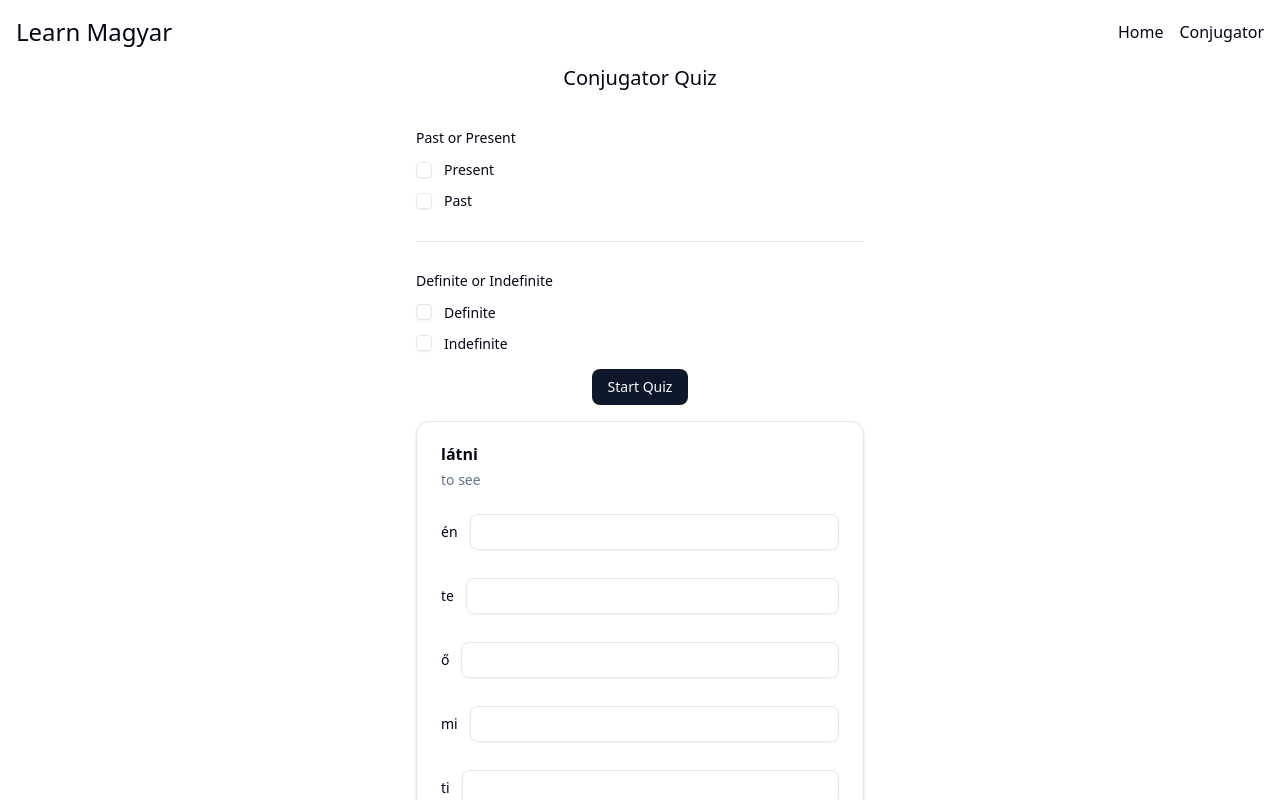
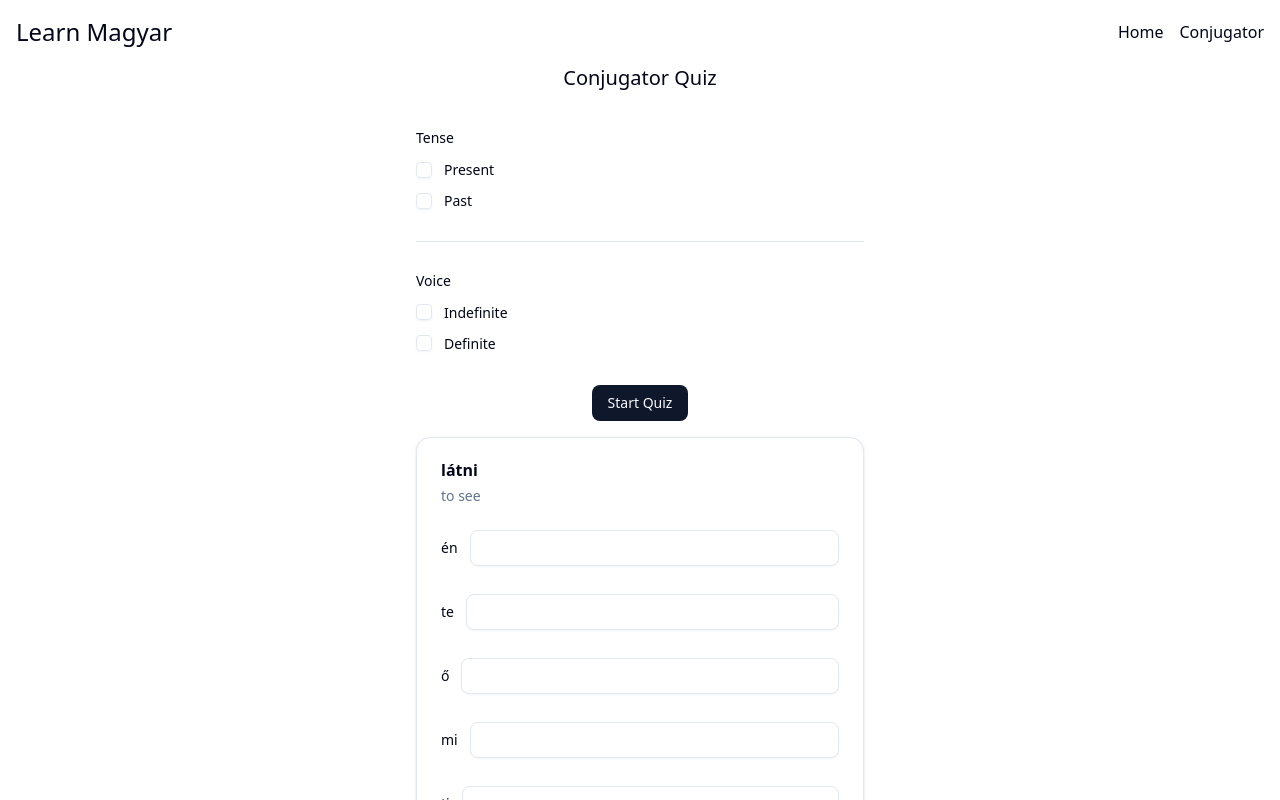
Before and after one commit to aberger3647/magyar, a React (Vite) app: page /conjugator in a window 1280 px wide. Shown: the top 800 px of the page. Built offline with nearby package versions, Linux system fonts and the light colour scheme.

Commit message:
feat: enhance FieldCheckbox component with form handling for tense and voice selection

```diff
--- a/src/components/Conjugator.tsx
+++ b/src/components/Conjugator.tsx
@@ -36,14 +36,56 @@ const formSchema = z.object({
   ők: z.string().nonempty("This field is required"),
 });
 
+// const checkboxFormSchema = z.object({
+//   tense: z.array,
+//   voice:
+// })
+
 function FieldCheckbox() {
+  const form = useForm({
+    defaultValues: {
+      tense: "",
+      voice: "",
+    },
+    // validators: {
+    //   onSubmit: checkboxFormSchema,
+    // },
+    onSubmit: async ({ value: quizPrefs }) => {
+      console.log(quizPrefs);
+    },
+  });
   return (
+    <form
+      className="flex flex-col items-center justify-center w-full max-w-md gap-4"
+      onSubmit={(e) => {
+        e.preventDefault();
+        form.setErrorMap({
+          onSubmit: {
+            fields: {},
+          },
+        });
+
+        form.handleSubmit();
+      }}
+    >
       <FieldGroup>
         <FieldSet>
-        <FieldLegend variant="label">Past or Present</FieldLegend>
+          <FieldLegend variant="label">Tense</FieldLegend>
           <FieldGroup className="gap-3">
-          <Field orientation="horizontal">
-            <Checkbox id="tense-present" />
+            <form.Field
+              name="tense"
+              children={(field) => {
+                const isInvalid =
+                  field.state.meta.isTouched && !field.state.meta.isValid;
+
+                return (
+                  <Field orientation="horizontal" data-invalid={isInvalid}>
+                    <Checkbox
+                      id="tense-present"
+                      name="tense"
+                      value="present"
+                      aria-invalid={isInvalid}
+                    />
                     <FieldLabel
                       htmlFor="tense-present"
                       className="font-normal"
@@ -52,37 +94,92 @@ function FieldCheckbox() {
                       Present
                     </FieldLabel>
                   </Field>
+                );
+              }}
+            />
+            <form.Field
+              name="tense"
+              children={(field) => {
+                const isInvalid =
+                  field.state.meta.isTouched && !field.state.meta.isValid;
+
+                return (
                   <Field orientation="horizontal">
-            <Checkbox id="tense-past" />
+                    <Checkbox
+                      id="tense-past"
+                      name="tense"
+                      value="past"
+                      aria-invalid={isInvalid}
+                    />
                     <FieldLabel htmlFor="tense-past" className="font-normal">
                       Past
                     </FieldLabel>
                   </Field>
+                );
+              }}
+            />
           </FieldGroup>
         </FieldSet>
         <FieldSeparator />
+        <FieldGroup>
           <FieldSet>
-        <FieldLegend variant="label">Definite or Indefinite</FieldLegend>
+            <FieldLegend variant="label">Voice</FieldLegend>
             <FieldGroup className="gap-3">
+              <form.Field
+                name="voice"
+                children={(field) => {
+                  const isInvalid =
+                    field.state.meta.isTouched && !field.state.meta.isValid;
+
+                  return (
+                    <Field orientation="horizontal" data-invalid={isInvalid}>
+                      <Checkbox
+                        id="voice-indefinite"
+                        name="voice"
+                        value="indefinite"
+                        aria-invalid={isInvalid}
+                      />
+                      <FieldLabel
+                        htmlFor="voice-indefinite"
+                        className="font-normal"
+                        defaultChecked
+                      >
+                        Indefinite
+                      </FieldLabel>
+                    </Field>
+                  );
+                }}
+              />
+              <form.Field
+                name="voice"
+                children={(field) => {
+                  const isInvalid =
+                    field.state.meta.isTouched && !field.state.meta.isValid;
+
+                  return (
                     <Field orientation="horizontal">
-            <Checkbox id="voice-definite" />
+                      <Checkbox
+                        id="voice-definite"
+                        name="voice"
+                        value="definite"
+                        aria-invalid={isInvalid}
+                      />
                       <FieldLabel
                         htmlFor="voice-definite"
                         className="font-normal"
-              defaultChecked
                       >
                         Definite
                       </FieldLabel>
                     </Field>
-          <Field orientation="horizontal">
-            <Checkbox id="voice-indefinite" />
-            <FieldLabel htmlFor="voice-indefinite" className="font-normal">
-              Indefinite
-            </FieldLabel>
-          </Field>
+                  );
+                }}
+              />
             </FieldGroup>
           </FieldSet>
         </FieldGroup>
+      </FieldGroup>
+      <Button className="mt-4">Start Quiz</Button>
+    </form>
   );
 }
 
@@ -104,8 +201,6 @@ export const Conjugator = () => {
       onSubmit: formSchema,
     },
     onSubmit: async ({ value: userAnswers }) => {
-      console.log("VALUE", userAnswers);
-
       const incorrectSubmissions = getIncorrectSubmissions(
         userAnswers,
         randomWord
@@ -118,7 +213,9 @@ export const Conjugator = () => {
           form.setFieldMeta(pronoun, (prev) => ({
             ...prev,
             errorMap: {
-              onSubmit: "This conjugation is a duplicate of another field.",
+              onSubmit: {
+                message: "Wrong",
+              },
             },
           }));
         });
@@ -131,14 +228,10 @@ export const Conjugator = () => {
     },
   });
 
-  console.log(conjugations);
   return (
     <main className="flex flex-col items-center gap-4 pb-4">
       <h1 className="mb-5 text-xl">Conjugator Quiz</h1>
-      <form className="flex flex-col items-center justify-center w-full max-w-md">
       <FieldCheckbox />
-        <Button className="mt-4">Start Quiz</Button>
-      </form>
 
       <Card className="w-full sm:max-w-md">
         <CardHeader>
@@ -150,6 +243,12 @@ export const Conjugator = () => {
             className="flex flex-col items-center justify-center w-full max-w-md gap-4"
             onSubmit={(e) => {
               e.preventDefault();
+              form.setErrorMap({
+                onSubmit: {
+                  fields: {},
+                },
+              });
+
               form.handleSubmit();
             }}
           >
@@ -161,6 +260,7 @@ export const Conjugator = () => {
                     children={(field) => {
                       const isInvalid =
                         field.state.meta.isTouched && !field.state.meta.isValid;
+
                       return (
                         <Field
                           data-invalid={isInvalid}
@@ -210,9 +310,3 @@ function getIncorrectSubmissions(
     return [];
   });
 }
-// select past or present
-// select definite or indefinite
-// display translation
-// display infinitive
-// get a random pronoun from the key
-// the answer is the value
```
Lines whose indentation alone changed are shown as unchanged.
